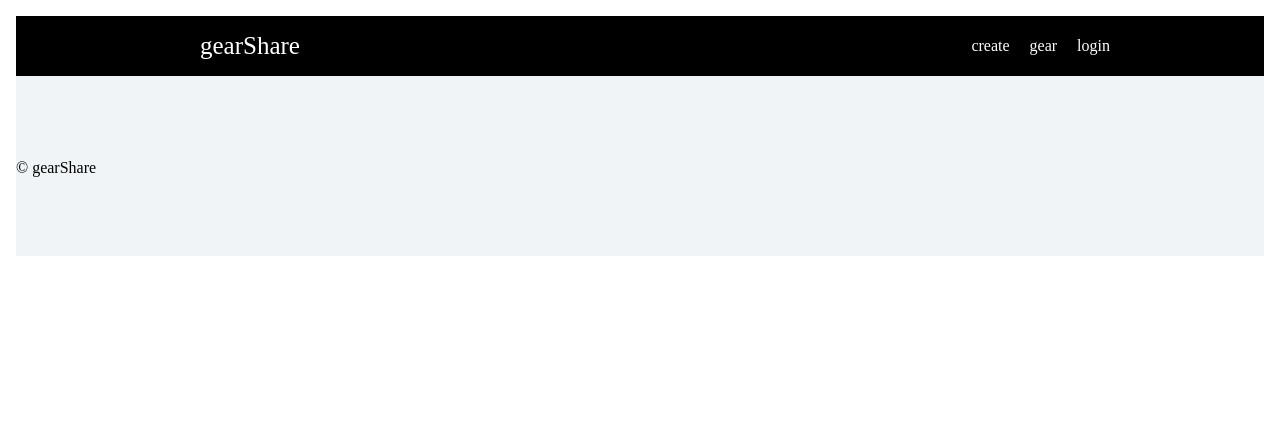
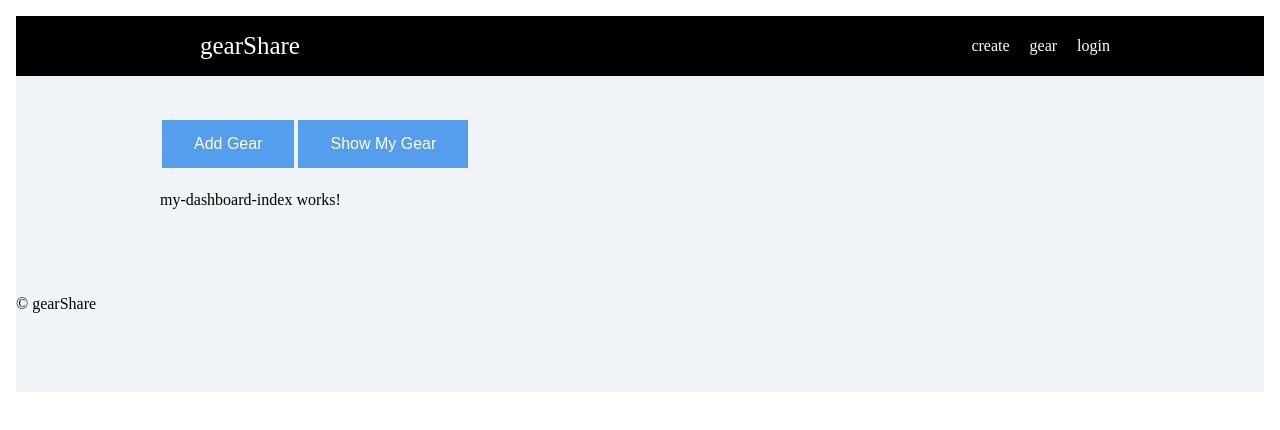
Before and after one commit to rmag4233/Gear-Share, an Angular app: page /my-dashboard/my-gear in a window 1280 px wide. Before the commit this address led to /. Shown: the top 430 px of the page. Built offline with nearby package versions, Linux system fonts and the light colour scheme.

Commit message:
Adds my dashboard component and routing module
Adds a component for my dashboard

1. Need to be able to show gear that's only associated to logged in
user

```diff
--- a/src/app/app-routing.module.ts
+++ b/src/app/app-routing.module.ts
@@ -2,7 +2,6 @@ import { NgModule } from '@angular/core';
 import { RouterModule, Routes } from '@angular/router';
 
 import { LoginComponent } from './login/login.component';
-import { MyDashboardComponent } from './my-dashboard/my-dashboard.component';
 
 const routes: Routes = [
     // {
@@ -12,10 +11,6 @@ const routes: Routes = [
     {
       path: 'login',
       component: LoginComponent
-    },
-    {
-      path: 'my-dashboard',
-      component: MyDashboardComponent
     }
 ];
 
--- /dev/null
+++ b/src/app/my-dashboard/my-dashboard-index/my-dashboard-index.component.html
@@ -0,0 +1,3 @@
+<p>
+  my-dashboard-index works!
+</p>
--- /dev/null
+++ b/src/app/my-dashboard/my-dashboard-index/my-dashboard-index.component.ts
@@ -0,0 +1,15 @@
+import { Component, OnInit } from '@angular/core';
+
+@Component({
+  selector: 'app-my-dashboard-index',
+  templateUrl: './my-dashboard-index.component.html',
+  styleUrls: ['./my-dashboard-index.component.css']
+})
+export class MyDashboardIndexComponent implements OnInit {
+
+  constructor() { }
+
+  ngOnInit() {
+  }
+
+}
--- /dev/null
+++ b/src/app/my-dashboard/my-dashboard-routing.module.ts
@@ -0,0 +1,28 @@
+import { NgModule } from '@angular/core';
+import { RouterModule, Routes } from '@angular/router';
+import { MyDashboardComponent } from './my-dashboard.component';
+import { MyDashboardIndexComponent } from './my-dashboard-index/my-dashboard-index.component';
+
+
+const aboutRoutes: Routes = [
+    {
+        path: 'my-dashboard',
+        component: MyDashboardComponent,
+        children: [ //create the sub sections (children) for this route
+            {
+                path: 'my-gear',
+                component: MyDashboardIndexComponent
+            }
+        ]
+    }
+];
+
+@NgModule({
+    imports: [
+        RouterModule.forChild(aboutRoutes)
+    ],
+    exports: [
+        RouterModule
+    ]
+})
+export class MyDashboardRoutingModule { }
--- a/src/app/my-dashboard/my-dashboard.component.html
+++ b/src/app/my-dashboard/my-dashboard.component.html
@@ -1 +1,3 @@
 <button class="button" (click)='moveToCreate()'>Add Gear</button>
+<button class="button" (click)='moveToShow()'>Show My Gear</button>
+<router-outlet></router-outlet>
--- a/src/app/my-dashboard/my-dashboard.component.ts
+++ b/src/app/my-dashboard/my-dashboard.component.ts
@@ -1,5 +1,7 @@
 import { Component, OnInit } from '@angular/core';
 import { Router } from '@angular/router';
+import { GearIndexComponent } from '../gears/gear-index/gear-index.component';
+import { GearsService } from '../gears/gears.service';
 
 @Component({
   selector: 'app-my-dashboard',
@@ -8,7 +10,9 @@ import { Router } from '@angular/router';
 })
 export class MyDashboardComponent implements OnInit {
 
-  constructor(private router : Router) { }
+  myGears = [];
+
+  constructor(private router : Router, private gearsService : GearsService) { }
 
   ngOnInit() {
   }
@@ -17,4 +21,18 @@ export class MyDashboardComponent implements OnInit {
     this.router.navigate(['/gear/new'])
   }
 
+  moveToShow() {
+    this.gearsService.getAllGears()
+    .subscribe(response => {
+				console.log(response.json().gears);
+				let allGear = response.json().gears
+        for (let i = 0; i < allGear.length; i++) {
+          if (allGear[i].user_id === 38) {
+            this.myGears.push(allGear[i])
+          }
+        }
+        this.router.navigate(['/gear'])
+			});
+  }
+
 }
```
Also changed, not shown: src/app/app.module.ts (+6 -2 lines), src/app/my-dashboard/my-dashboard.module.ts (added, +18 -0 lines), src/app/my-dashboard/my-dashboard-index/my-dashboard-index.component.css (added), 1 other file (tests, documents, lock files or other folders).
